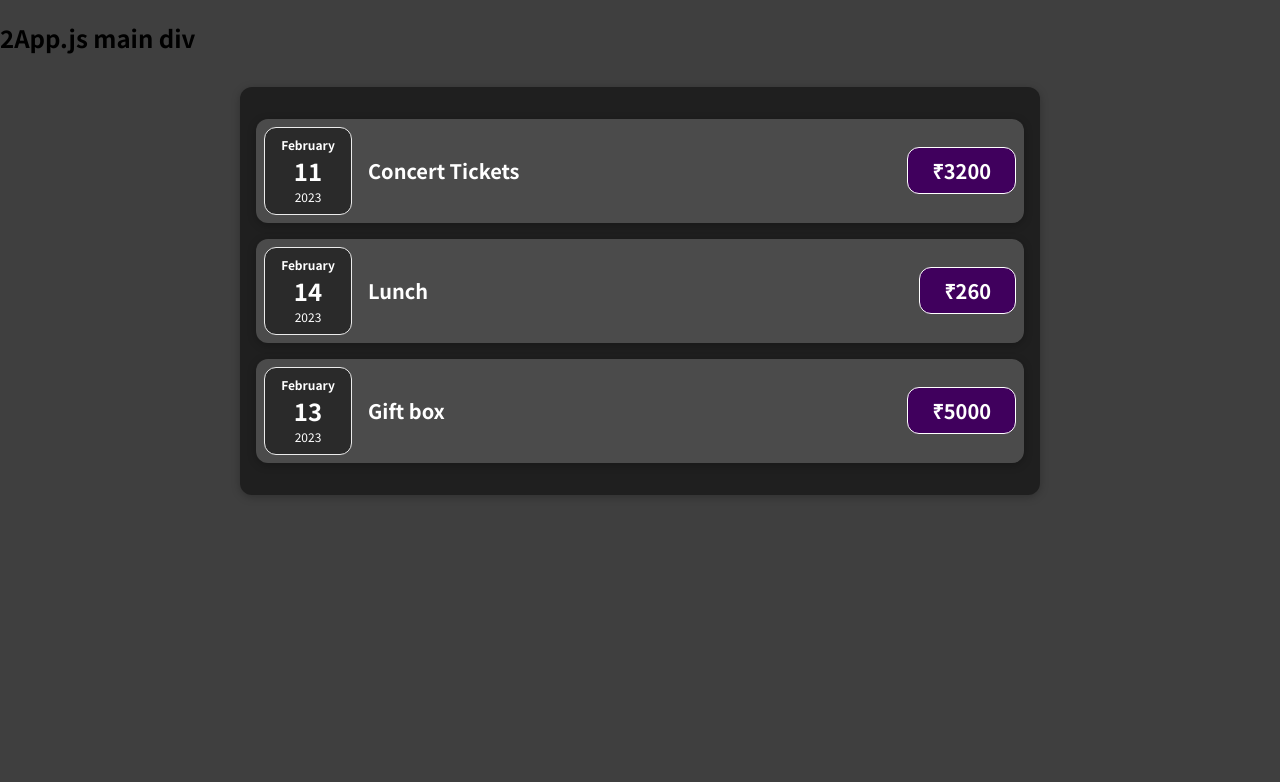
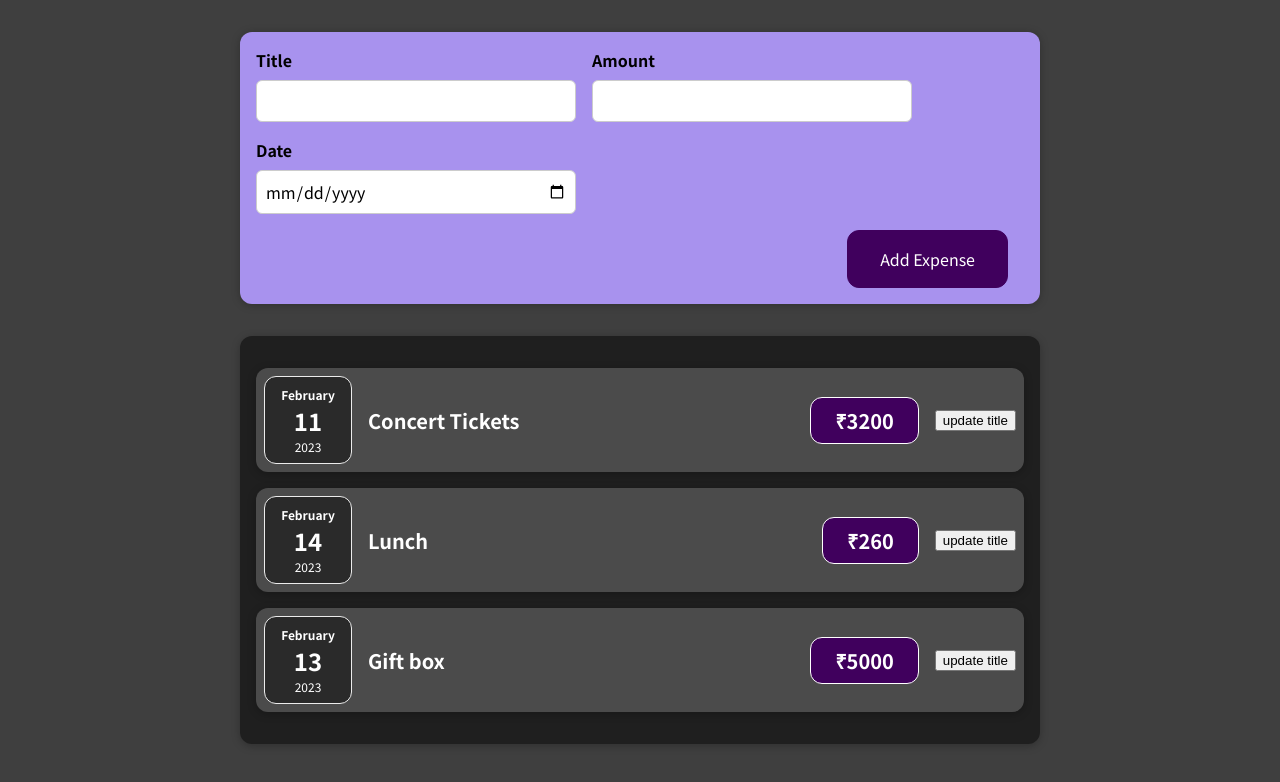
Before and after one commit to harsh-haria/React-expense_manager, a React (Create React App) app: page / in a window 1280 px wide. Shown: the top 782 px of the page. Built offline with nearby package versions, Linux system fonts and the light colour scheme.

Commit message:
UI components complete

```diff
--- a/src/App.js
+++ b/src/App.js
@@ -1,4 +1,6 @@
 import React from "react";
+
+import NewExpense from "./NewExpense/NewExpense";
 
 import Expense from "./components/Expenses";
 
@@ -24,19 +26,19 @@
     },
   ];
 
-  // return (
-  //   <div className="ExpenseItems">
-  //     <h1>App.js main div</h1>
-  //     <Expense data={expenseData} />
-  //   </div>
+  return (
+    <div className="ExpenseItems">
+      <NewExpense />
+      <Expense data={expenseData} />
+    </div>
+  );
+  //both the ways work. the syntax below is old syntax which was used before jsx was introduced.
+  // return React.createElement(
+  //   "div",
+  //   {},
+  //   React.createElement("h2", {}, "2App.js main div"),
+  //   React.createElement(Expense, { data: expenseData })
   // );
-  //both the ways work. the syntax below is old syntax which was used before jsx was introduced.
-  return React.createElement(
-    "div",
-    {},
-    React.createElement("h2", {}, "2App.js main div"),
-    React.createElement(Expense, { data: expenseData })
-  );
 };
 
 export default App;
--- /dev/null
+++ b/src/NewExpense/ExpenseForm.css
@@ -0,0 +1,26 @@
+.new-expense__controls {
+  display: flex;
+  flex-wrap: wrap;
+  gap: 1rem;
+  margin-bottom: 1rem;
+  text-align: left;
+}
+
+.new-expense__control label {
+  font-weight: bold;
+  margin-bottom: 0.5rem;
+  display: block;
+}
+
+.new-expense__control input {
+  font: inherit;
+  padding: 0.5rem;
+  border-radius: 6px;
+  border: 1px solid #ccc;
+  width: 20rem;
+  max-width: 100%;
+}
+
+.new-expense__actions {
+  text-align: right;
+}
--- /dev/null
+++ b/src/NewExpense/ExpenseForm.js
@@ -0,0 +1,29 @@
+import React from "react";
+
+import "./ExpenseForm.css";
+
+const ExpenseForm = () => {
+  return (
+    <form>
+      <div className="new-expense__controls">
+        <div className="new-expense__control">
+          <label>Title</label>
+          <input type="text" />
+        </div>
+        <div className="new-expense__control">
+          <label>Amount</label>
+          <input type="number" min="0.01" step="0.01" />
+        </div>
+        <div className="new-expense__control">
+          <label>Date</label>
+          <input type="date" min="2023-01-01" max="20223-12-31" />
+        </div>
+      </div>
+      <div className="new-expense__actions">
+        <button type="submit">Add Expense</button>
+      </div>
+    </form>
+  );
+};
+
+export default ExpenseForm;
--- /dev/null
+++ b/src/NewExpense/NewExpense.css
@@ -0,0 +1,42 @@
+.new-expense {
+  background-color: #a892ee;
+  padding: 1rem;
+  margin: 2rem auto;
+  width: 50rem;
+  max-width: 95%;
+  border-radius: 12px;
+  text-align: center;
+  box-shadow: 0 1px 8px rgba(0, 0, 0, 0.25);
+}
+
+.testingcss {
+  background-color: #a892ee;
+}
+
+.new-expense button {
+  font: inherit;
+  cursor: pointer;
+  padding: 1rem 2rem;
+  border: 1px solid #40005d;
+  background-color: #40005d;
+  color: white;
+  border-radius: 12px;
+  margin-right: 1rem;
+}
+
+.new-expense button:hover,
+.new-expense button:active {
+  background-color: #510674;
+  border-color: #510674;
+}
+
+.new-expense button.alternative {
+  color: #220131;
+  border-color: transparent;
+  background-color: transparent;
+}
+
+.new-expense button.alternative:hover,
+.new-expense button.alternative:active {
+  background-color: #ddb3f8;
+}
--- /dev/null
+++ b/src/NewExpense/NewExpense.js
@@ -0,0 +1,14 @@
+import React from "react";
+
+import ExpenseForm from "./ExpenseForm";
+import "./NewExpense.css";
+
+const NewExpense = () => {
+  return (
+    <div className="new-expense">
+      <ExpenseForm />
+    </div>
+  );
+};
+
+export default NewExpense;
--- a/src/components/ExpenseItem.js
+++ b/src/components/ExpenseItem.js
@@ -1,22 +1,25 @@
 import "./ExpenseItem.css";
+
+import { useState } from "react";
 
 import ExpenseDate from "./ExpenseDate";
 import Card from "../UI/Card";
 
 const ExpenseItem = (props) => {
-  // const expenseDate = new Date(2021, 2, 28);
-  // const expenseTitle = "Concert Tickets";
-  // const expenseAmount = 3200;
-  // const expenseDate = props.date;
-  const expenseTitle = props.title;
-  const expenseAmount = props.amount;
+  let expenseAmount = props.amount;
+  const [title, setTitle] = useState(props.title);
+
+  let onButtonClick = () => {
+    setTitle("Updated!");
+  };
 
   return (
     <Card className="expense-item">
       <ExpenseDate date={props.date} />
       <div className="expense-item__description">
-        <h2>{expenseTitle}</h2>
+        <h2>{title}</h2>
         <div className="expense-item__price">&#8377;{expenseAmount}</div>
+        <button onClick={onButtonClick}>update title</button>
       </div>
     </Card>
   );
```
